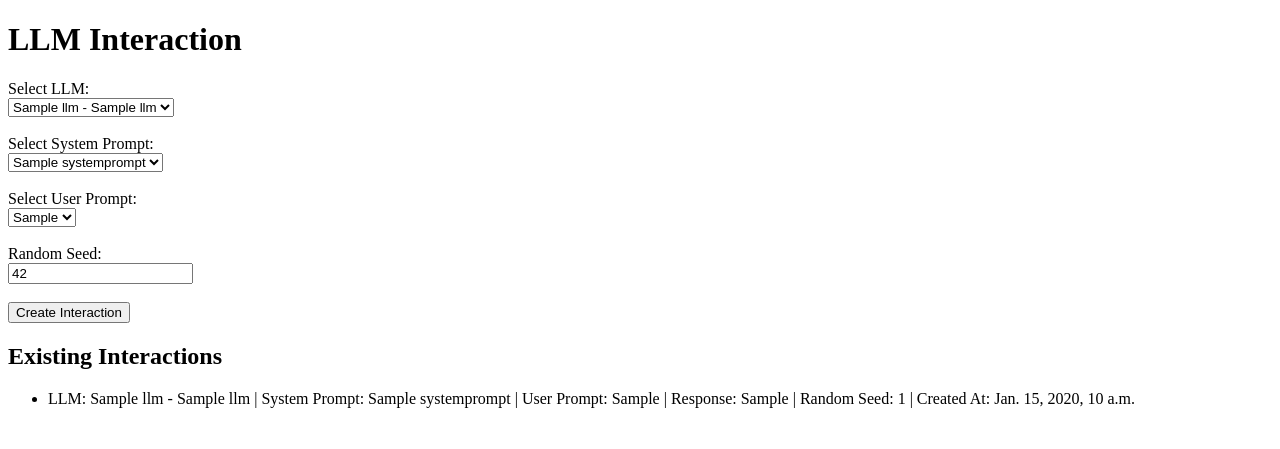
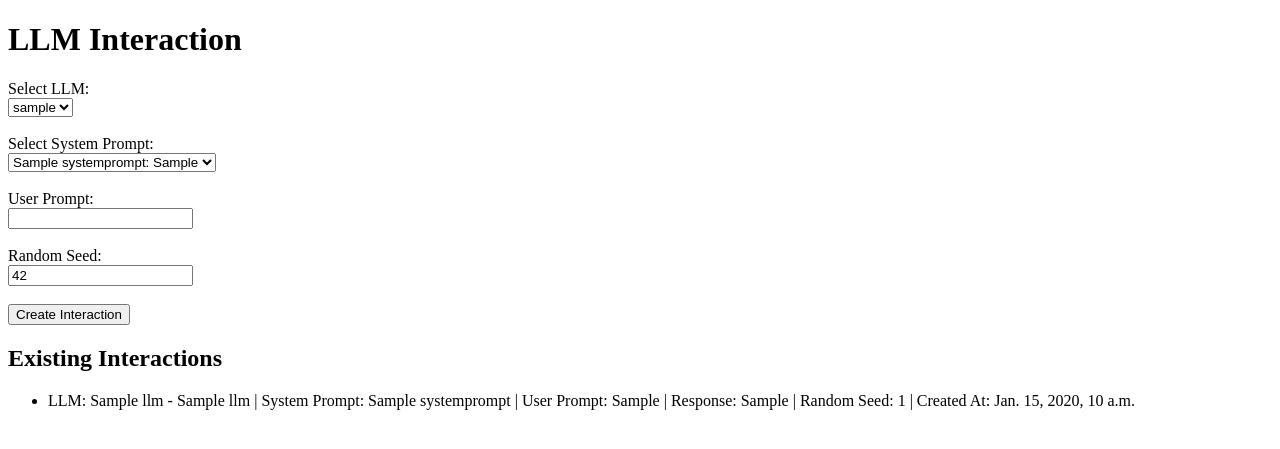
Before and after one commit to hhdri/llmask, a Django app: page /create_interaction/ in a window 1280 px wide. Shown: the top 449 px of the page. Run offline with Django 5.2, Linux system fonts and the light colour scheme; tables that the repository leaves empty hold one stand-in row (values such as "Sample post").

Commit message:
Free text user prompt

```diff
--- a/sohbat/templates/interaction_form.html
+++ b/sohbat/templates/interaction_form.html
@@ -13,23 +13,19 @@
         <label for="llm">Select LLM:</label><br>
         <select name="llm" id="llm" required>
             {% for llm in llms %}
-            <option value="{{ llm.id }}">{{ llm.provider_name }} - {{ llm.model_name_version }}</option>
+            <option value="{{ llm.id }}">{{ llm }}</option>
             {% endfor %}
         </select><br><br>
 
         <label for="system_prompt">Select System Prompt:</label><br>
         <select name="system_prompt" id="system_prompt" required>
             {% for system_prompt in system_prompts %}
-            <option value="{{ system_prompt.id }}">{{ system_prompt.name }}</option>
+            <option value="{{ system_prompt.id }}">{{ system_prompt.name }}: {{ system_prompt.prompt }}</option>
             {% endfor %}
         </select><br><br>
 
-        <label for="user_prompt">Select User Prompt:</label><br>
-        <select name="user_prompt" id="user_prompt" required>
-            {% for user_prompt in user_prompts %}
-            <option value="{{ user_prompt.id }}">{{ user_prompt.prompt }}</option>
-            {% endfor %}
-        </select><br><br>
+        <label for="user_prompt">User Prompt:</label><br>
+        <input type="text" id="user_prompt" name="user_prompt" required ><br><br>
 
         <label for="random_seed">Random Seed:</label><br>
         <input type="number" id="random_seed" name="random_seed" value="{{ default_seed }}" required ><br><br>
--- a/sohbat/views.py
+++ b/sohbat/views.py
@@ -6,7 +6,10 @@ def create_interaction(request):
     if request.method == "POST":
         llm = LLM.objects.get(id=request.POST['llm'])
         system_prompt = SystemPrompt.objects.get(id=request.POST['system_prompt'])
-        user_prompt = UserPrompt.objects.get(id=request.POST['user_prompt'])
+        try:
+            user_prompt = UserPrompt.objects.get(prompt=request.POST['user_prompt'])
+        except UserPrompt.DoesNotExist:
+            user_prompt = UserPrompt.objects.create(prompt=request.POST['user_prompt'])
         random_seed = int(request.POST['random_seed'])
         response = get_response(
             llm=llm,
```
